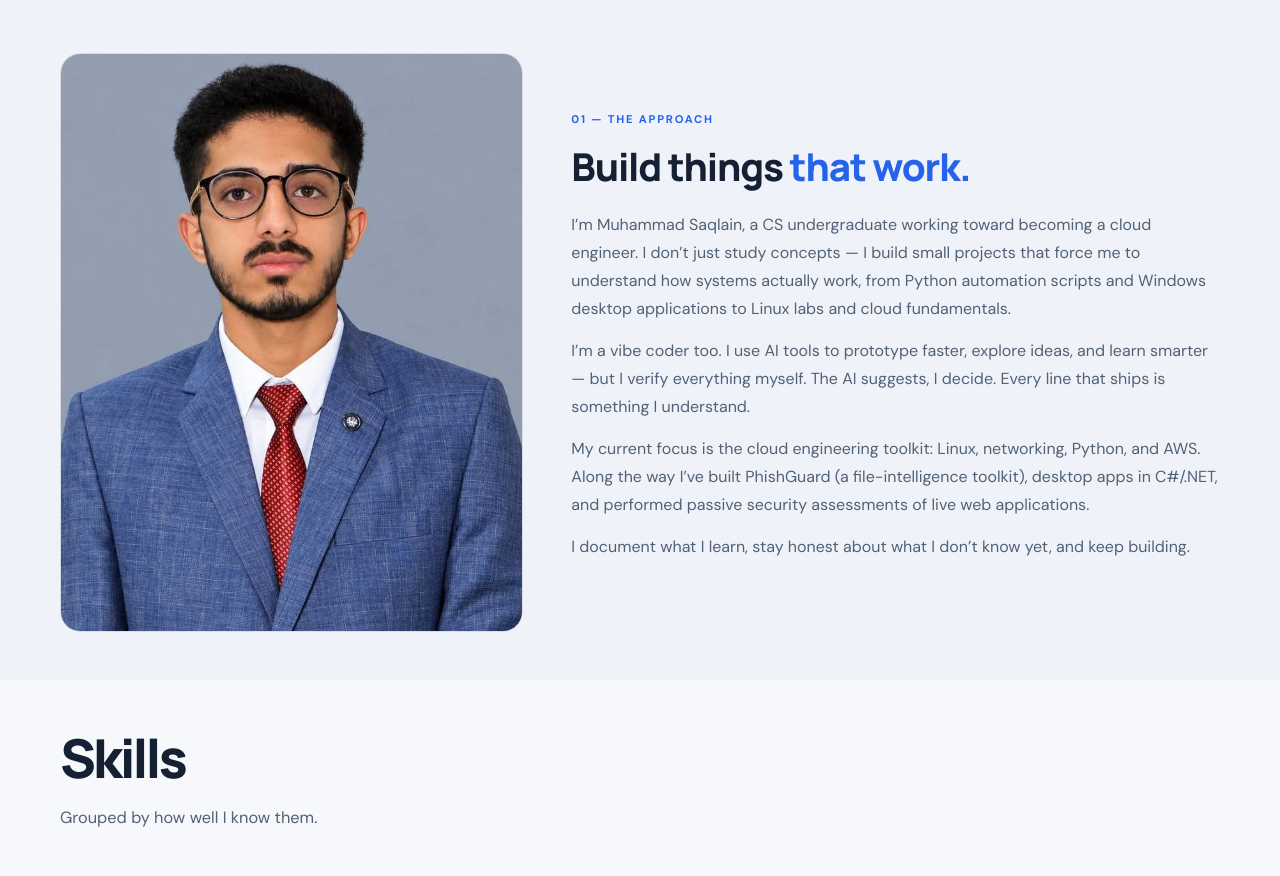
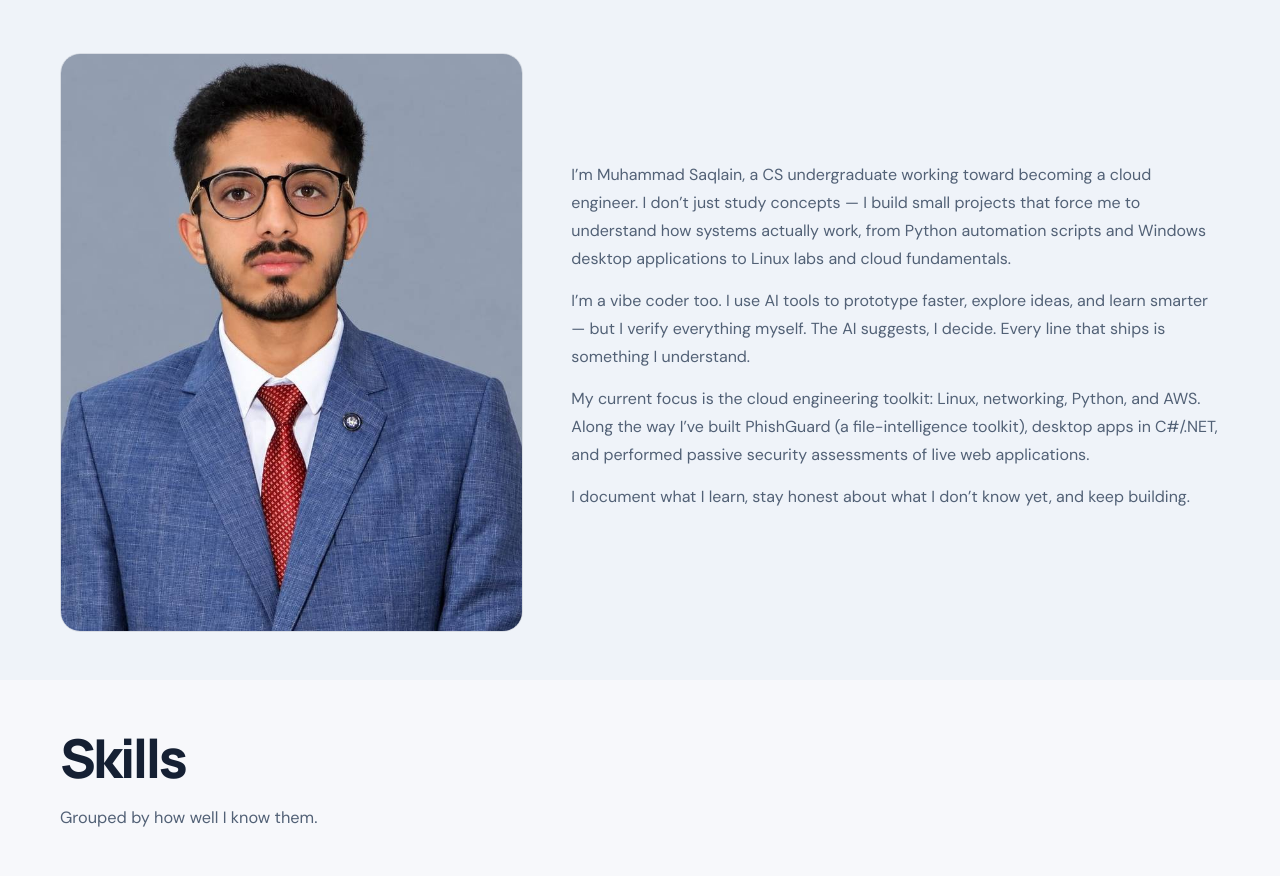
Before and after one commit to muhammadsaqlain-tech/saqlain-portfolio, a React (Vite) app: page / in a window 1280 px wide. Shown: the part 950-1826 px from the top of the page. Built offline with nearby package versions, Linux system fonts and the light colour scheme.

Commit message:
Remove approach heading from About

```diff
--- a/src/components/About.tsx
+++ b/src/components/About.tsx
@@ -24,8 +24,6 @@ export default function About() {
             viewport={{ once: true, amount: 0.3 }}
             transition={{ duration: 0.7, ease: [0.22, 1, 0.36, 1], delay: 0.1 }}
           >
-            <span className="story-index">01 — THE APPROACH</span>
-            <h3>Build things <span>that work.</span></h3>
             <p>I’m Muhammad Saqlain, a CS undergraduate working toward becoming a cloud engineer. I don’t just study concepts — I build small projects that force me to understand how systems actually work, from Python automation scripts and Windows desktop applications to Linux labs and cloud fundamentals.</p>
             <p>I’m a vibe coder too. I use AI tools to prototype faster, explore ideas, and learn smarter — but I verify everything myself. The AI suggests, I decide. Every line that ships is something I understand.</p>
             <p>My current focus is the cloud engineering toolkit: Linux, networking, Python, and AWS. Along the way I’ve built PhishGuard (a file-intelligence toolkit), desktop apps in C#/.NET, and performed passive security assessments of live web applications.</p>
```
